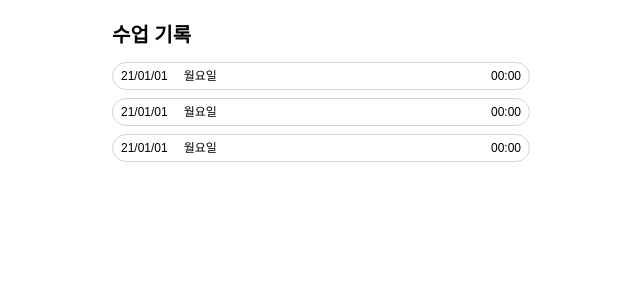
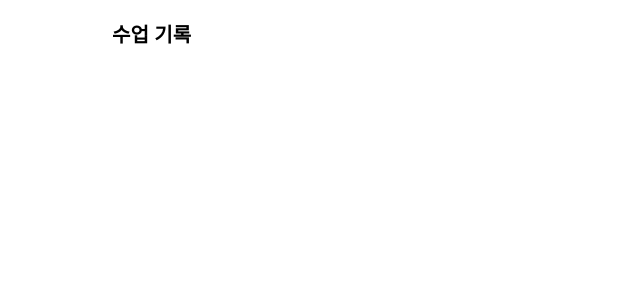
Before and after one commit to codestates/bodysign-frontend, a Next.js app in the folder client/: page /user/session in a window 1280 px wide. Shown: the top 300 px of the page, without its empty margins (319-959 px from the left). Built offline with nearby package versions, Linux system fonts and the light colour scheme.

Commit message:
유저 세션 정보 쿼리

```diff
--- a/client/src/pages/user/session/index.tsx
+++ b/client/src/pages/user/session/index.tsx
@@ -2,28 +2,31 @@ import React, { useState } from 'react'
 import type { NextPage } from 'next'
 import Detail from '../../../components/Detail'
 import Layout from '../../../components/Layout'
+import { gql, useQuery, useMutation, useReactiveVar } from '@apollo/client';
 
 // TODO: 날짜, 요일, 시간 쪽을 클릭하면 e.target.children이 빈 배열로 나옴 -> 에러 발생
+// TODO: 세션 디테일 모달을 트레이너 참고해서 변경
+
+export const UserSession = gql`
+	query User {
+        sessionHistories
+    }
+`
 
 const Session: NextPage = () => {
 
-    const [ sessionList, setSessionList ] = useState([
-        {
-            date: "21/01/01",
-            day: "월",
-            time: "00:00"
-        },
-        {
-            date: "21/01/01",
-            day: "월",
-            time: "00:00"
-        },
-        {
-            date: "21/01/01",
-            day: "월",
-            time: "00:00"
-        }
-    ])
+    // const [ sessionList, setSessionList ] = useState([
+    //     {
+    //         date: "21/01/01",
+    //         day: "월",
+    //         time: "00:00"
+    //     }
+    // ])
+
+    const [ sessionList, setSessionList ] = useState([])
+    const { loading, data } = useQuery(UserSession)
+
+    // TODO: setSessionList(받아온 데이터)
 
     const [ isDetailOpen, setIsDetailOpen ] = useState(false)
 
```
